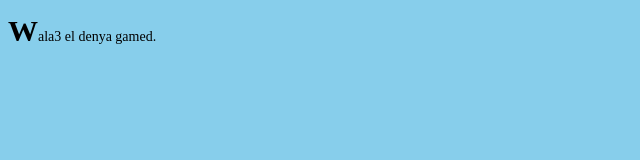
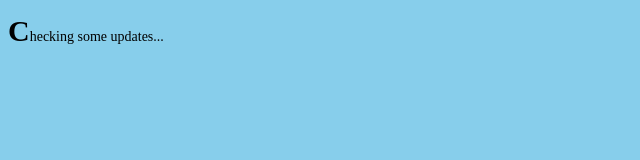
Before and after one commit to Mohameshaaban/firstrep, a plain HTML site: page index.html in a window 1280 px wide. Shown: the full height of the page, 0-640 px from the left. Drawn offline with Linux system fonts and the light colour scheme.

Commit message:
Html file updated

```diff
--- a/index.html
+++ b/index.html
@@ -7,7 +7,7 @@
     <title>Document</title>
 </head>
 <body>
-    <p>Wala3 el denya gamed.</p>
+    <p>Checking some updates...</p>
     <script src="app.js"></script>
 </body>
 </html>
```
